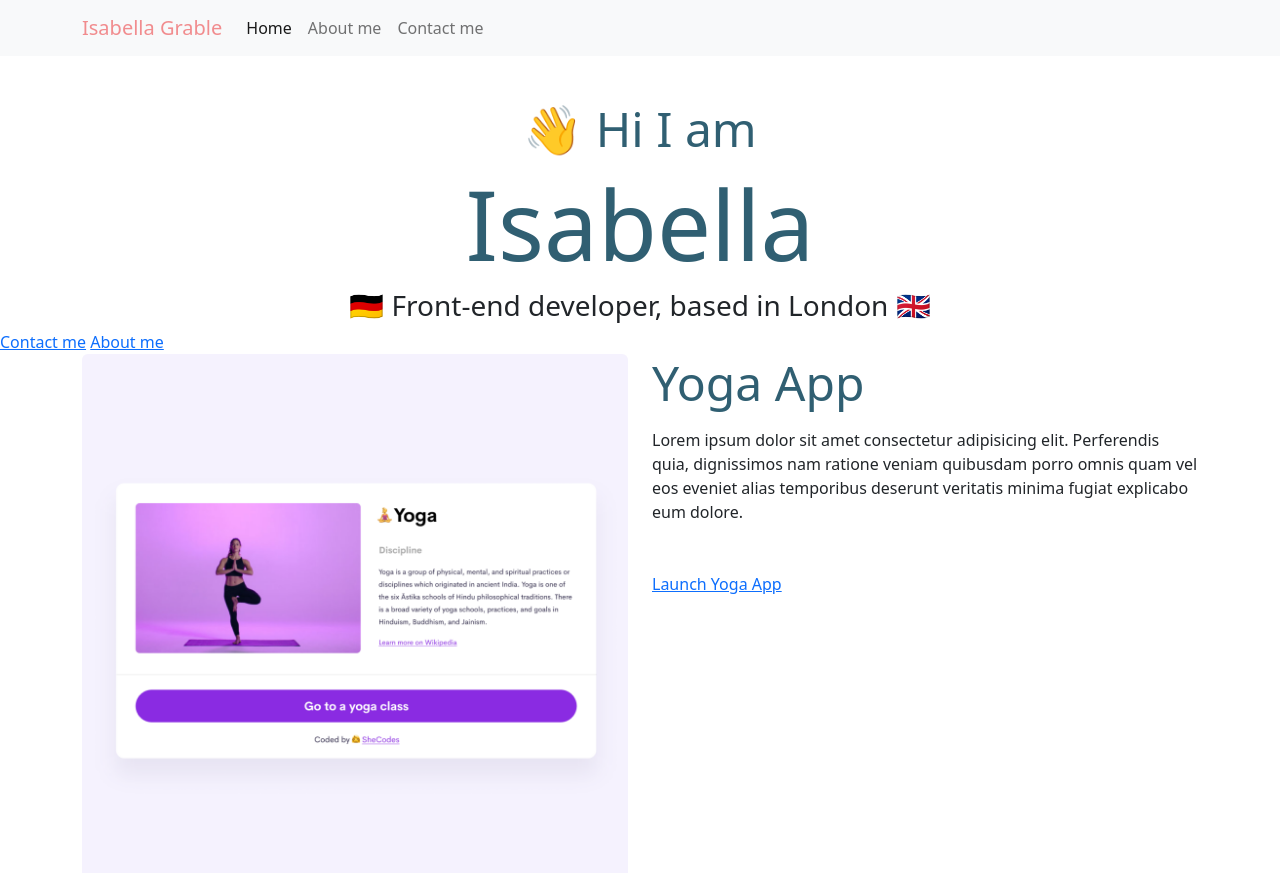
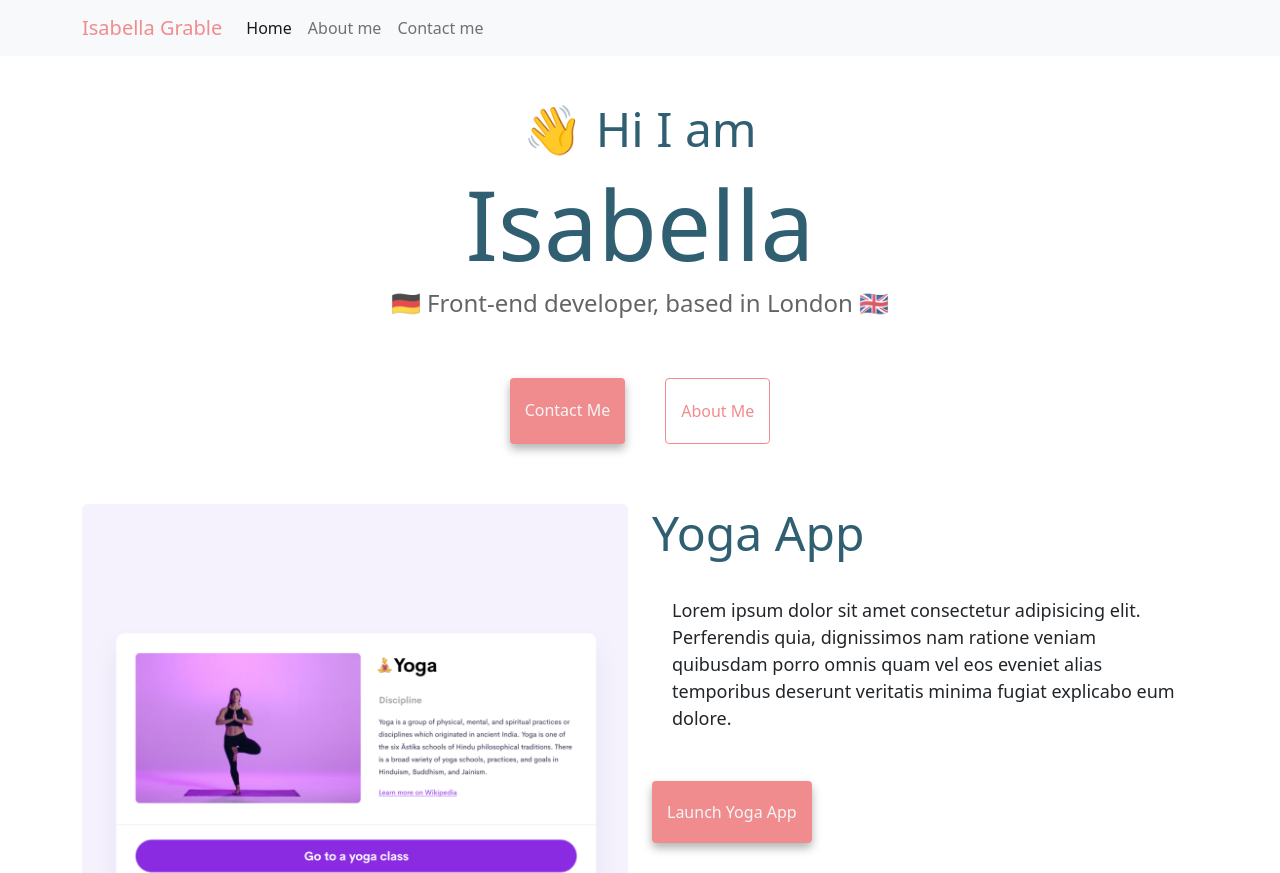
Before and after one commit to IsabellaGG/Advanced-Tools-Homework, a plain HTML site: page index.html in a window 1280 px wide. Shown: the top 873 px of the page. Drawn offline with nearby package versions, Linux system fonts and the light colour scheme.

Commit message:
added more CSS

```diff
--- a/styles/styles.css
+++ b/styles/styles.css
@@ -22,3 +22,75 @@ h2 {
   font-size: 48px;
   color: var(--accent-color);
 }
+
+h3 {
+  font-size: 24px;
+  opacity: 0.7;
+}
+
+p {
+  padding: 20px;
+  font-size: 18px;
+  line-height: 1.5;
+}
+
+.navigation-links {
+  display: flex;
+  margin-top: 40px;
+  margin-bottom: 40px;
+  justify-content: center;
+}
+
+.navigation-links a {
+  margin: 20px;
+  border-radius: 4px;
+  padding: 20px 15px;
+  text-decoration: none;
+  text-transform: capitalize;
+}
+
+.contact-link {
+  background: var(--primary-color);
+  box-shadow: var(--box-shadow);
+  color: whitesmoke;
+}
+
+.contact-link:hover {
+  color: var(--secondary-color);
+}
+
+.about-link {
+  color: var(--primary-color);
+  border: 1px solid var(--primary-color);
+}
+
+.about-link:hover {
+  color: var(--secondary-color);
+}
+
+.primary-link {
+  border-radius: 4px;
+  padding: 20px 15px;
+  text-decoration: none;
+  text-transform: capitalize;
+  background: var(--primary-color);
+  box-shadow: var(--box-shadow);
+  color: whitesmoke;
+}
+
+.primary-link:hover {
+  color: var(--secondary-color);
+}
+
+.email-link {
+  display: flex;
+  justify-content: center;
+  color: var(--primary-color);
+  font-size: 28px;
+  text-decoration: none;
+}
+
+.email-link:hover {
+  text-decoration: underline;
+  color: var(--secondary-color);
+}
```
